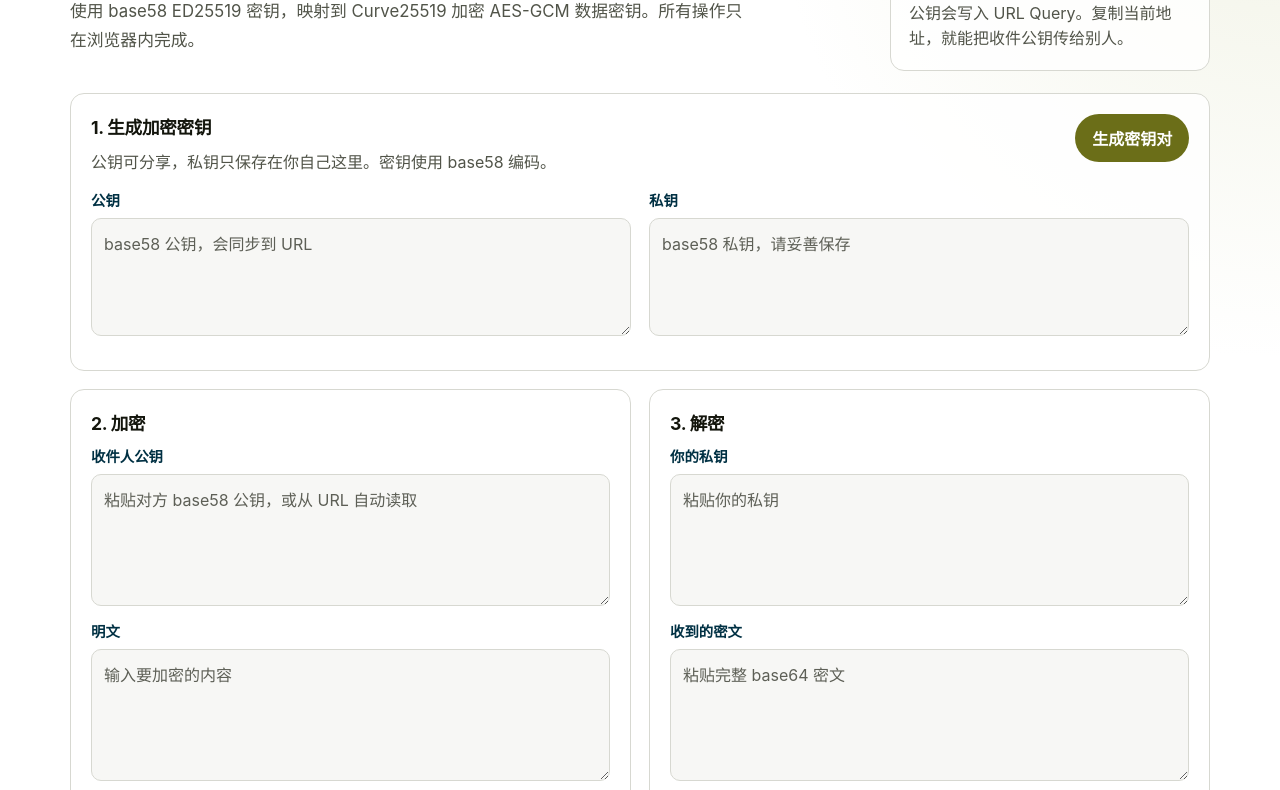
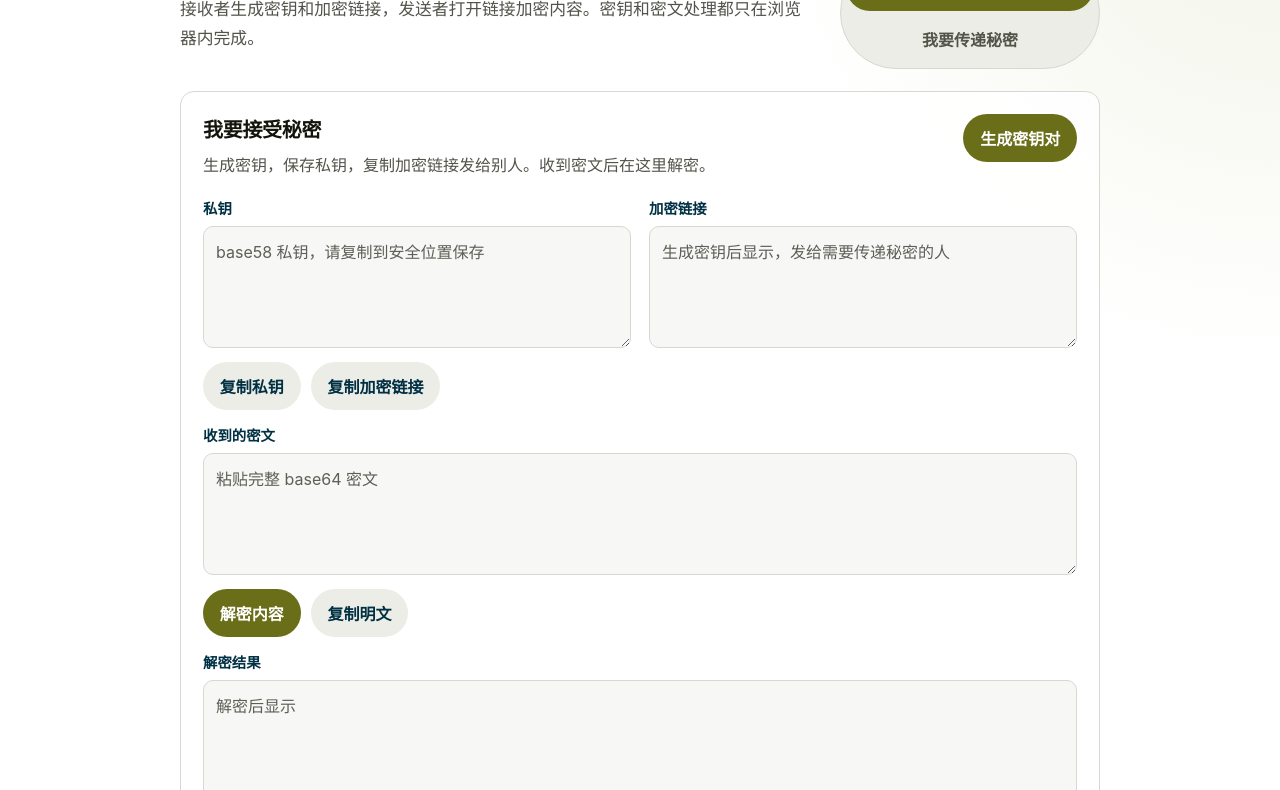
Before and after one commit to zccz14/ZeroChannel, a website built with Vite: page index.html in a window 1280 px wide. Shown: the part 154-944 px from the top of the page. Built offline with nearby package versions, Linux system fonts and the light colour scheme.

Commit message:
Split send and receive modes

```diff
--- a/index.html
+++ b/index.html
@@ -11,75 +11,81 @@
   </head>
   <body>
     <main class="shell">
-      <section class="hero" aria-labelledby="page-title">
+      <header class="hero" aria-labelledby="page-title">
         <div>
           <p class="kicker">ZeroChannel</p>
-          <h1 id="page-title">本地生成、本地加密、本地解密。</h1>
+          <h1 id="page-title">用一个链接传递秘密。</h1>
           <p class="hero-copy">
-            使用 base58 ED25519 密钥，映射到 Curve25519 加密 AES-GCM 数据密钥。所有操作只在浏览器内完成。
+            接收者生成密钥和加密链接，发送者打开链接加密内容。密钥和密文处理都只在浏览器内完成。
           </p>
         </div>
-        <aside class="note" aria-label="安全说明">
-          <strong>格式说明</strong>
-          <span>公钥会写入 URL Query。复制当前地址，就能把收件公钥传给别人。</span>
-        </aside>
+        <nav class="mode-switch" aria-label="选择用途">
+          <button id="receive-mode" type="button" class="mode-button" data-mode-button="receive">我要接受秘密</button>
+          <button id="send-mode" type="button" class="mode-button" data-mode-button="send">我要传递秘密</button>
+        </nav>
+      </header>
+
+      <section id="send-view" class="panel purpose-view" aria-labelledby="send-title">
+        <div class="section-head">
+          <div>
+            <h2 id="send-title">我要传递秘密</h2>
+            <p>确认链接里的收件人公钥，输入明文，加密后复制密文发给对方。</p>
+          </div>
+        </div>
+        <label>
+          <span>收件人公钥</span>
+          <textarea id="encrypt-public-key" spellcheck="false" placeholder="从 URL 自动读取，或粘贴 base58 公钥"></textarea>
+        </label>
+        <label>
+          <span>明文</span>
+          <textarea id="plaintext" spellcheck="false" placeholder="输入要传递的秘密"></textarea>
+        </label>
+        <div class="actions">
+          <button id="encrypt" type="button">加密内容</button>
+          <button id="copy-ciphertext" type="button" class="secondary">复制密文</button>
+        </div>
+        <label>
+          <span>密文</span>
+          <textarea id="ciphertext" spellcheck="false" placeholder="base64 密文，加密后复制给接收者"></textarea>
+        </label>
       </section>
 
-      <section class="panel key-panel" aria-labelledby="keys-title">
+      <section id="receive-view" class="panel purpose-view" aria-labelledby="receive-title">
         <div class="section-head">
           <div>
-            <h2 id="keys-title">1. 生成加密密钥</h2>
-            <p>公钥可分享，私钥只保存在你自己这里。密钥使用 base58 编码。</p>
+            <h2 id="receive-title">我要接受秘密</h2>
+            <p>生成密钥，保存私钥，复制加密链接发给别人。收到密文后在这里解密。</p>
           </div>
           <button id="generate-key" type="button">生成密钥对</button>
         </div>
         <div class="field-grid">
           <label>
-            <span>公钥</span>
-            <textarea id="public-key" spellcheck="false" placeholder="base58 公钥，会同步到 URL"></textarea>
+            <span>私钥</span>
+            <textarea id="private-key" spellcheck="false" placeholder="base58 私钥，请复制到安全位置保存"></textarea>
           </label>
           <label>
-            <span>私钥</span>
-            <textarea id="private-key" spellcheck="false" placeholder="base58 私钥，请妥善保存"></textarea>
+            <span>加密链接</span>
+            <textarea id="share-url" spellcheck="false" placeholder="生成密钥后显示，发给需要传递秘密的人"></textarea>
           </label>
         </div>
-      </section>
-
-      <div class="work-grid">
-        <section class="panel" aria-labelledby="encrypt-title">
-          <h2 id="encrypt-title">2. 加密</h2>
-          <label>
-            <span>收件人公钥</span>
-            <textarea id="encrypt-public-key" spellcheck="false" placeholder="粘贴对方 base58 公钥，或从 URL 自动读取"></textarea>
-          </label>
-          <label>
-            <span>明文</span>
-            <textarea id="plaintext" spellcheck="false" placeholder="输入要加密的内容"></textarea>
-          </label>
-          <button id="encrypt" type="button">加密内容</button>
-          <label>
-            <span>密文</span>
-            <textarea id="ciphertext" spellcheck="false" placeholder="base64 密文，加密后可发送"></textarea>
-          </label>
-        </section>
-
-        <section class="panel" aria-labelledby="decrypt-title">
-          <h2 id="decrypt-title">3. 解密</h2>
-          <label>
-            <span>你的私钥</span>
-            <textarea id="decrypt-private-key" spellcheck="false" placeholder="粘贴你的私钥"></textarea>
-          </label>
+        <input id="public-key" type="hidden" />
+        <div class="actions compact-actions">
+          <button id="copy-private-key" type="button" class="secondary">复制私钥</button>
+          <button id="copy-share-url" type="button" class="secondary">复制加密链接</button>
+        </div>
         <label>
           <span>收到的密文</span>
           <textarea id="decrypt-package" spellcheck="false" placeholder="粘贴完整 base64 密文"></textarea>
         </label>
+        <div class="actions">
           <button id="decrypt" type="button">解密内容</button>
+          <button id="copy-decrypted" type="button" class="secondary">复制明文</button>
+        </div>
         <label>
           <span>解密结果</span>
           <textarea id="decrypted" spellcheck="false" placeholder="解密后显示"></textarea>
         </label>
       </section>
-      </div>
 
       <p id="status" class="status" role="status" aria-live="polite">准备就绪。</p>
     </main>
--- a/src/main.js
+++ b/src/main.js
@@ -5,15 +5,24 @@ import "./styles.css";
 const textEncoder = new TextEncoder();
 const textDecoder = new TextDecoder();
 const base58Alphabet = "123456789ABCDEFGHJKLMNPQRSTUVWXYZabcdefghijkmnopqrstuvwxyz";
+const modeQueryName = "mode";
 const publicKeyQueryName = "public_key";
+const modes = {
+  receive: "receive",
+  send: "send",
+};
 
 const fields = {
+  sendView: document.querySelector("#send-view"),
+  receiveView: document.querySelector("#receive-view"),
+  sendMode: document.querySelector("#send-mode"),
+  receiveMode: document.querySelector("#receive-mode"),
   publicKey: document.querySelector("#public-key"),
   privateKey: document.querySelector("#private-key"),
+  shareUrl: document.querySelector("#share-url"),
   encryptPublicKey: document.querySelector("#encrypt-public-key"),
   plaintext: document.querySelector("#plaintext"),
   ciphertext: document.querySelector("#ciphertext"),
-  decryptPrivateKey: document.querySelector("#decrypt-private-key"),
   decryptPackage: document.querySelector("#decrypt-package"),
   decrypted: document.querySelector("#decrypted"),
   status: document.querySelector("#status"),
@@ -22,9 +31,14 @@ const fields = {
 document.querySelector("#generate-key").addEventListener("click", generateKeyPair);
 document.querySelector("#encrypt").addEventListener("click", runEncrypt);
 document.querySelector("#decrypt").addEventListener("click", runDecrypt);
-fields.publicKey.addEventListener("input", () => persistPublicKey(fields.publicKey.value));
+document.querySelector("#copy-private-key").addEventListener("click", () => copyField(fields.privateKey, "已复制私钥。"));
+document.querySelector("#copy-share-url").addEventListener("click", () => copyField(fields.shareUrl, "已复制加密链接。"));
+document.querySelector("#copy-ciphertext").addEventListener("click", () => copyField(fields.ciphertext, "已复制密文。"));
+document.querySelector("#copy-decrypted").addEventListener("click", () => copyField(fields.decrypted, "已复制明文。"));
+fields.receiveMode.addEventListener("click", () => setMode(modes.receive));
+fields.sendMode.addEventListener("click", () => setMode(modes.send));
 
-loadPublicKeyFromUrl();
+initializeFromUrl();
 
 function generateKeyPair() {
   const { publicKey, secretKey } = nacl.sign.keyPair();
@@ -32,9 +46,9 @@ function generateKeyPair() {
   fields.publicKey.value = encodeBase58(publicKey);
   fields.privateKey.value = encodeBase58(secretKey);
   fields.encryptPublicKey.value = fields.publicKey.value;
-  fields.decryptPrivateKey.value = fields.privateKey.value;
-  persistPublicKey(fields.publicKey.value);
-  setStatus("已生成 base58 ED25519 密钥对，并已把公钥写入 URL。", "ok");
+  persistPublicKey(fields.publicKey.value, modes.receive);
+  fields.shareUrl.value = createShareUrl(fields.publicKey.value);
+  setStatus("已生成密钥。请保存私钥，并把加密链接发给对方。", "ok");
 }
 
 async function runEncrypt() {
@@ -50,7 +64,7 @@ async function runEncrypt() {
 async function runDecrypt() {
   await presentErrors(async () => {
     const encryptedData = decodeBase64Field(fields.decryptPackage.value, "密文");
-    const plaintext = await decryptByPrivateKeyAsync(encryptedData, fields.decryptPrivateKey.value);
+    const plaintext = await decryptByPrivateKeyAsync(encryptedData, fields.privateKey.value);
 
     fields.decrypted.value = textDecoder.decode(plaintext);
     setStatus("解密完成。", "ok");
@@ -279,29 +293,75 @@ function decodeBase58(value) {
   return new Uint8Array(bytes.reverse());
 }
 
-function loadPublicKeyFromUrl() {
-  const publicKey = new URLSearchParams(window.location.search).get(publicKeyQueryName);
+function initializeFromUrl() {
+  const searchParams = new URLSearchParams(window.location.search);
+  const mode = normalizeMode(searchParams.get(modeQueryName));
+  const publicKey = searchParams.get(publicKeyQueryName) ?? "";
 
-  if (!publicKey) {
+  fields.publicKey.value = publicKey;
+  fields.encryptPublicKey.value = publicKey;
+  fields.shareUrl.value = publicKey ? createShareUrl(publicKey) : "";
+  setMode(mode, false);
+
+  if (mode === modes.send && publicKey) {
+    setStatus("已从 URL 读取收件人公钥。", "ok");
+  }
+}
+
+function normalizeMode(mode) {
+  return mode === modes.send ? modes.send : modes.receive;
+}
+
+function setMode(mode, shouldPersist = true) {
+  const nextMode = normalizeMode(mode);
+  const isSendMode = nextMode === modes.send;
+
+  fields.sendView.hidden = !isSendMode;
+  fields.receiveView.hidden = isSendMode;
+  fields.sendMode.setAttribute("aria-pressed", String(isSendMode));
+  fields.receiveMode.setAttribute("aria-pressed", String(!isSendMode));
+
+  if (shouldPersist) {
+    persistMode(nextMode);
+    setStatus(isSendMode ? "已切换到传递秘密。" : "已切换到接受秘密。", "ok");
+  }
+}
+
+function persistMode(mode) {
+  const url = new URL(window.location.href);
+
+  url.searchParams.set(modeQueryName, mode);
+  window.history.replaceState(null, "", url);
+}
+
+function persistPublicKey(publicKey, mode) {
+  const url = new URL(window.location.href);
+
+  url.searchParams.set(modeQueryName, mode);
+  url.searchParams.set(publicKeyQueryName, publicKey.trim());
+  window.history.replaceState(null, "", url);
+}
+
+function createShareUrl(publicKey) {
+  const url = new URL(window.location.href);
+
+  url.searchParams.set(modeQueryName, modes.send);
+  url.searchParams.set(publicKeyQueryName, publicKey.trim());
+  return url.toString();
+}
+
+async function copyField(field, message) {
+  const value = field.value.trim();
+
+  if (!value) {
+    setStatus("没有可复制的内容。", "error");
     return;
   }
 
-  fields.publicKey.value = publicKey;
-  fields.encryptPublicKey.value = publicKey;
-  setStatus("已从 URL 读取收件人公钥。", "ok");
-}
-
-function persistPublicKey(publicKey) {
-  const url = new URL(window.location.href);
-  const trimmedPublicKey = publicKey.trim();
-
-  if (!trimmedPublicKey) {
-    url.searchParams.delete(publicKeyQueryName);
-  } else {
-    url.searchParams.set(publicKeyQueryName, trimmedPublicKey);
-  }
-
-  window.history.replaceState(null, "", url);
+  await presentErrors(async () => {
+    await navigator.clipboard.writeText(value);
+    setStatus(message, "ok");
+  });
 }
 
 function setStatus(message, tone = "neutral") {
--- a/src/styles.css
+++ b/src/styles.css
@@ -12,9 +12,9 @@
   --ring: oklch(0.72 0.11 112);
   --border: oklch(0.88 0.009 110);
   --radius: 14px;
-  font-family: Inter, ui-sans-serif, system-ui, -apple-system, BlinkMacSystemFont, "Segoe UI", sans-serif;
   background: var(--bg);
   color: var(--ink);
+  font-family: Inter, ui-sans-serif, system-ui, -apple-system, BlinkMacSystemFont, "Segoe UI", sans-serif;
 }
 
 * {
@@ -30,7 +30,8 @@ body {
 }
 
 button,
-textarea {
+textarea,
+input {
   font: inherit;
 }
 
@@ -40,7 +41,7 @@ button {
   background: var(--primary);
   color: white;
   cursor: pointer;
-  font-weight: 700;
+  font-weight: 750;
   min-height: 2.75rem;
   padding: 0.75rem 1.05rem;
   transition: background 160ms ease, transform 160ms ease;
@@ -60,9 +61,18 @@ textarea:focus-visible {
   outline-offset: 2px;
 }
 
+.secondary {
+  background: var(--surface-strong);
+  color: var(--accent);
+}
+
+.secondary:hover {
+  background: oklch(0.91 0.012 110);
+}
+
 .shell {
   margin: 0 auto;
-  max-width: 1180px;
+  max-width: 960px;
   padding: 48px 20px 32px;
 }
 
@@ -70,7 +80,7 @@ textarea:focus-visible {
   align-items: end;
   display: grid;
   gap: 28px;
-  grid-template-columns: minmax(0, 1fr) 320px;
+  grid-template-columns: minmax(0, 1fr) 260px;
   margin-bottom: 22px;
 }
 
@@ -87,16 +97,16 @@ p {
 }
 
 h1 {
-  font-size: 3.25rem;
+  font-size: 3.1rem;
   letter-spacing: -0.035em;
-  line-height: 1.02;
+  line-height: 1.03;
   margin-bottom: 18px;
-  max-width: 760px;
+  max-width: 720px;
   text-wrap: balance;
 }
 
 h2 {
-  font-size: 1.1rem;
+  font-size: 1.25rem;
   letter-spacing: -0.015em;
   margin-bottom: 10px;
 }
@@ -109,31 +119,35 @@ h2 {
   text-wrap: pretty;
 }
 
-.note,
-.panel {
-  background: oklch(1 0 0 / 0.82);
+.mode-switch {
+  background: var(--surface-strong);
   border: 1px solid var(--border);
-  border-radius: var(--radius);
+  border-radius: 999px;
+  display: grid;
+  gap: 4px;
+  padding: 5px;
 }
 
-.note {
+.mode-button {
+  background: transparent;
   color: var(--muted);
-  display: grid;
-  gap: 8px;
-  line-height: 1.6;
-  padding: 18px;
 }
 
-.note strong {
-  color: var(--ink);
+.mode-button:hover,
+.mode-button[aria-pressed="true"] {
+  background: var(--primary);
+  color: white;
 }
 
 .panel {
-  padding: 20px;
+  background: oklch(1 0 0 / 0.86);
+  border: 1px solid var(--border);
+  border-radius: var(--radius);
+  padding: 22px;
 }
 
-.key-panel {
-  margin-bottom: 18px;
+.purpose-view[hidden] {
+  display: none;
 }
 
 .section-head {
@@ -141,24 +155,20 @@ h2 {
   display: flex;
   gap: 16px;
   justify-content: space-between;
-  margin-bottom: 16px;
+  margin-bottom: 18px;
 }
 
 .section-head p,
 .panel p {
   color: var(--muted);
+  line-height: 1.6;
   margin-bottom: 0;
 }
 
-.field-grid,
-.work-grid {
+.field-grid {
   display: grid;
   gap: 18px;
   grid-template-columns: repeat(2, minmax(0, 1fr));
-}
-
-.work-grid {
-  align-items: start;
 }
 
 label {
@@ -178,7 +188,7 @@ textarea {
   border: 1px solid var(--border);
   border-radius: 10px;
   color: var(--ink);
-  min-height: 118px;
+  min-height: 122px;
   padding: 12px;
   resize: vertical;
   width: 100%;
@@ -188,8 +198,15 @@ textarea::placeholder {
   color: oklch(0.48 0.014 118);
 }
 
-.work-grid textarea {
-  min-height: 132px;
+.actions {
+  display: flex;
+  flex-wrap: wrap;
+  gap: 10px;
+  margin: 6px 0 14px;
+}
+
+.compact-actions {
+  margin-top: 0;
 }
 
 .status {
@@ -209,14 +226,13 @@ textarea::placeholder {
   color: var(--danger);
 }
 
-@media (max-width: 820px) {
+@media (max-width: 760px) {
   .shell {
     padding-top: 30px;
   }
 
   .hero,
-  .field-grid,
-  .work-grid {
+  .field-grid {
     grid-template-columns: 1fr;
   }
 
```
Lines whose indentation alone changed are shown as unchanged.
